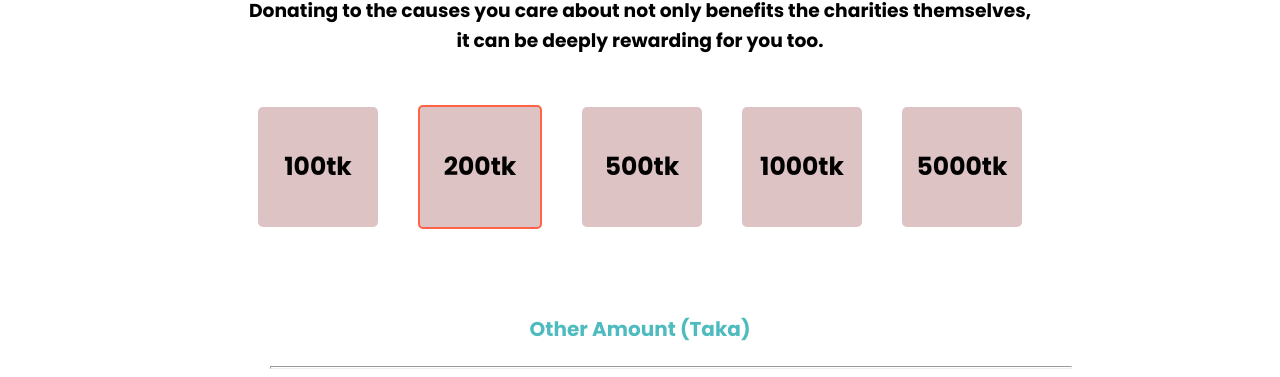
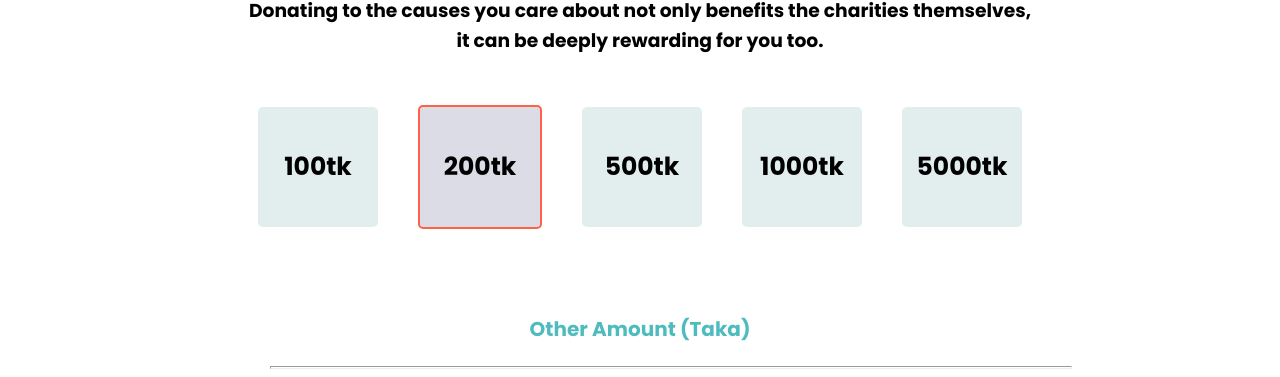
Before and after one commit to shadin1188/first-assignment-repo, a plain HTML site: page index.html in a window 1280 px wide. Shown: the part 743-1120 px from the top of the page. Drawn offline with Linux system fonts and the light colour scheme.

Commit message:
last update

```diff
--- a/style.css
+++ b/style.css
@@ -41,6 +41,7 @@ h1{
     margin:599px;
     margin-inline-end:10px;
 
+
 }
 
 
@@ -62,7 +63,7 @@ color:black;
     display: flex;
 }
 .taka{
-background-color:#ddc3c3;
+background-color:#e1eeeef1;
 height: 100px;
 width:100px;
 float: left;
@@ -86,6 +87,7 @@ border-radius: 5px;
  #border{
     border: 2px solid tomato;
     border-radius: 5px;
+    background-color: rgb(220, 220, 231);
  }
  .amount{
     text-align: center;
@@ -108,6 +110,7 @@ border-radius: 5px;
     background-color:tomato;
     text-align:center;
     margin:490px;
+
     }
     .margin{
         margin-top: 10%;
@@ -164,6 +167,7 @@ border-radius: 5px;
 
 
 
+
 }
 .four{
     margin-top: -80px;
@@ -184,6 +188,7 @@ border-radius: 5px;
     padding: 10px 40px;
     background-color:tomato;
     border-radius: 5px;
+
 
 
 
```
